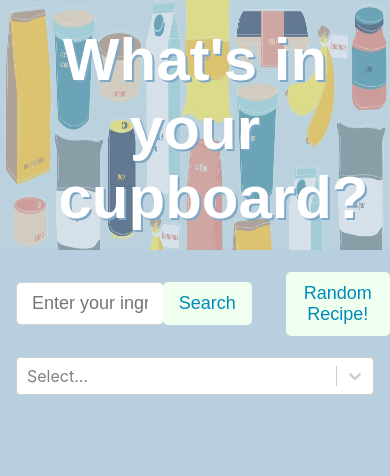
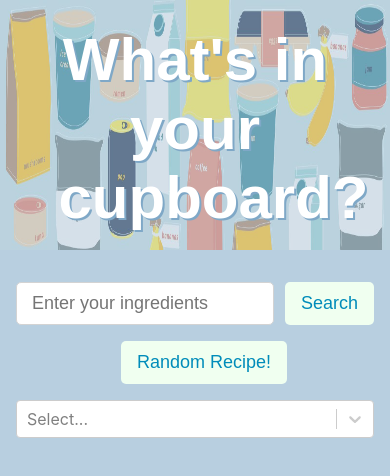
Before and after one commit to samcbride/food-app, a React (Create React App) app: page / in a window 390 px wide. Shown: the top 476 px of the page. Built offline with nearby package versions, Linux system fonts and the light colour scheme; a web font is replaced by a local one.

Commit message:
made random button more adaptive for smaller screens

```diff
--- a/src/styles/App.css
+++ b/src/styles/App.css
@@ -91,4 +91,8 @@ body {
     top: 10%;
     width: 70%;
   }
+  .wrapper {
+    display: flex;
+    flex-direction: column;
+  }
 }
```
